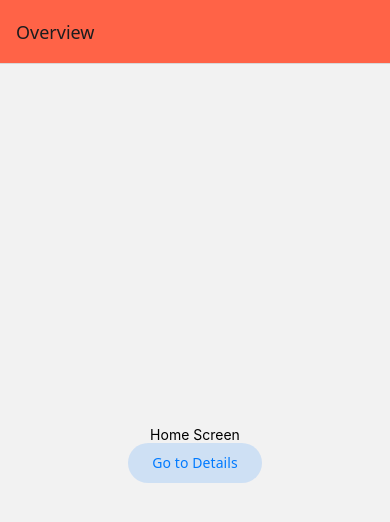
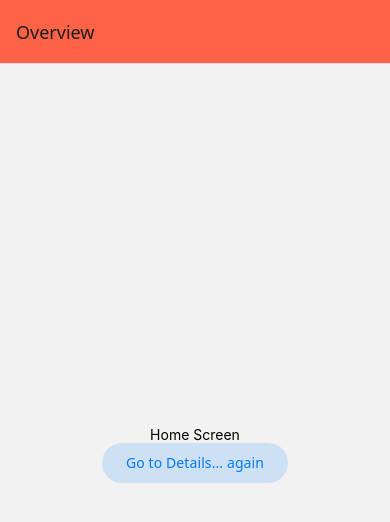
Before and after one commit to loraine-shandi/appdev2, a React Native app in the folder react-native-navigation/: screen / in a window 390 px wide. Shown: the top 522 px of the page. Built offline with nearby package versions, Linux system fonts and the light colour scheme.

Commit message:
Done with navigate to a screen multiple times

```diff
--- a/react-native-navigation/App.tsx
+++ b/react-native-navigation/App.tsx
@@ -14,9 +14,10 @@ function HomeScreen() {
   return (
     <View style={{ flex: 1, alignItems: 'center', justifyContent: 'center' }}>
       <Text>Home Screen</Text>
-      <Button onPress={() => navigation.navigate('Details')}>
-        Go to Details
+      <Button onPress={() => navigation.push('Details')}>
+        Go to Details... again
       </Button>
+
     </View>
   );
 }
```
